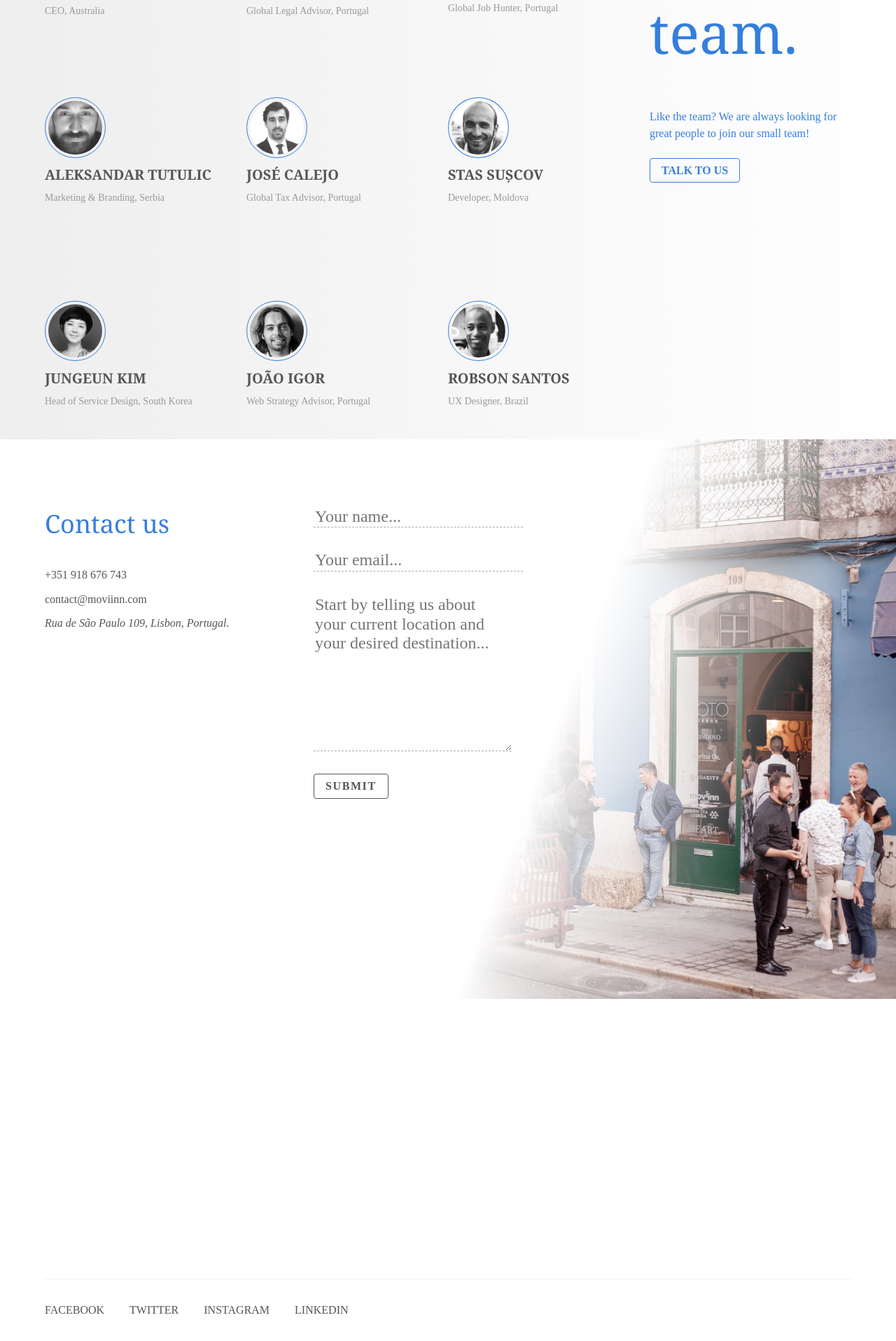
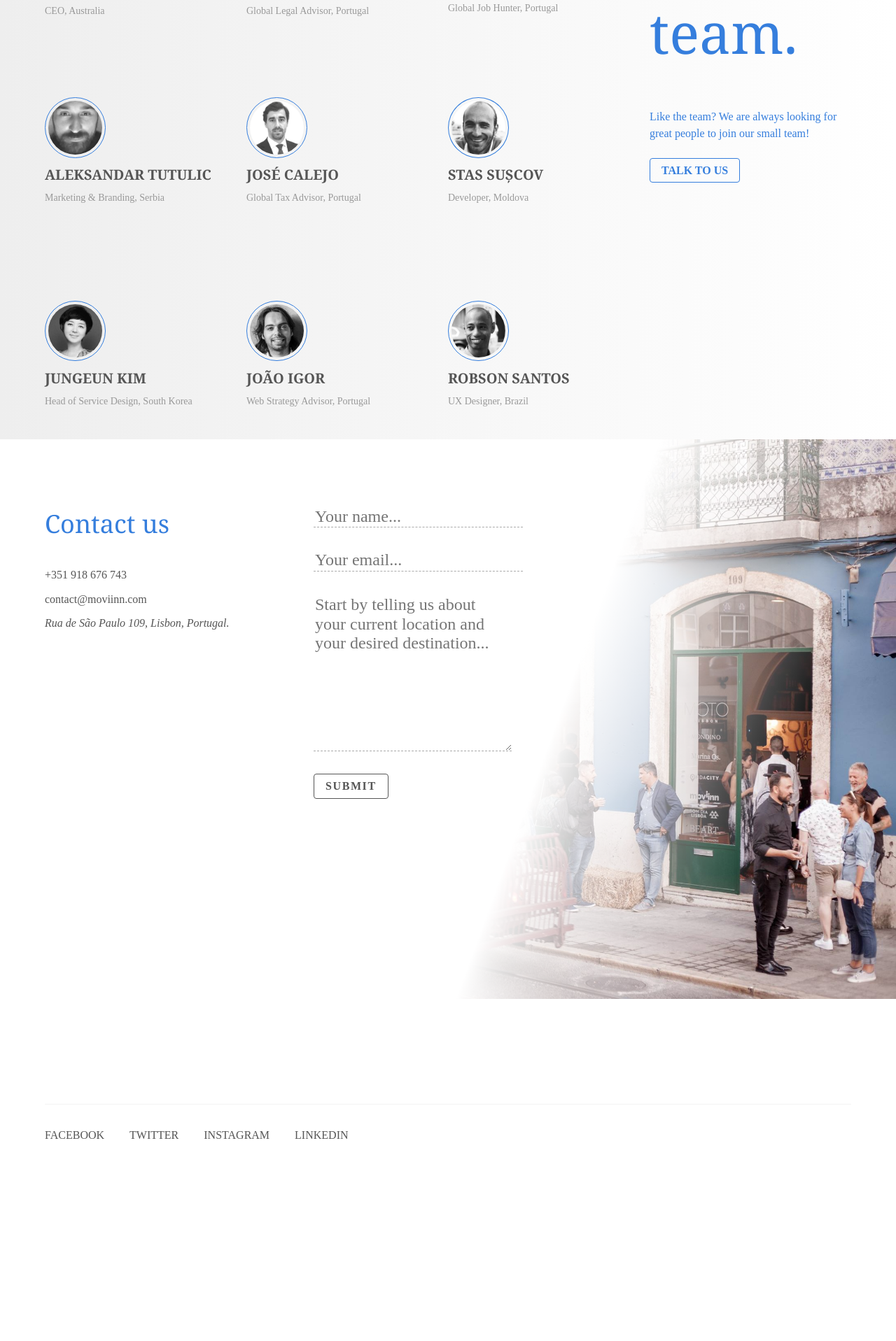
Before and after one commit to Moviinn/moviinn.github.io, a Jekyll site: the page built from index.md, in a window 1280 px wide. Shown: the part 3701-5618 px from the top of the page at 70% size. Built offline with Jekyll 4.4.1, drawn with Linux system fonts in a browser that asks for light colours; nearby versions of some CDN libraries; after the commit the page ends 5368 px from its top, so only the background shows below that.

Commit message:
Updated the layout.

```diff
--- a/_layouts/default.html
+++ b/_layouts/default.html
@@ -5,15 +5,17 @@
 
   <body>
 
-    {% include nav.html %}
+    <header role="Navigation">
+      {% include nav.html %}
+    </header>
 
     <main aria-label="Content">
-      <div>
-        {{ content }}
-      </div>
+      {{ content }}
     </main>
 
-    {% include footer.html %}
+    <footer>
+      {% include footer.html %}
+    </footer>
 
   </body>
 
```
